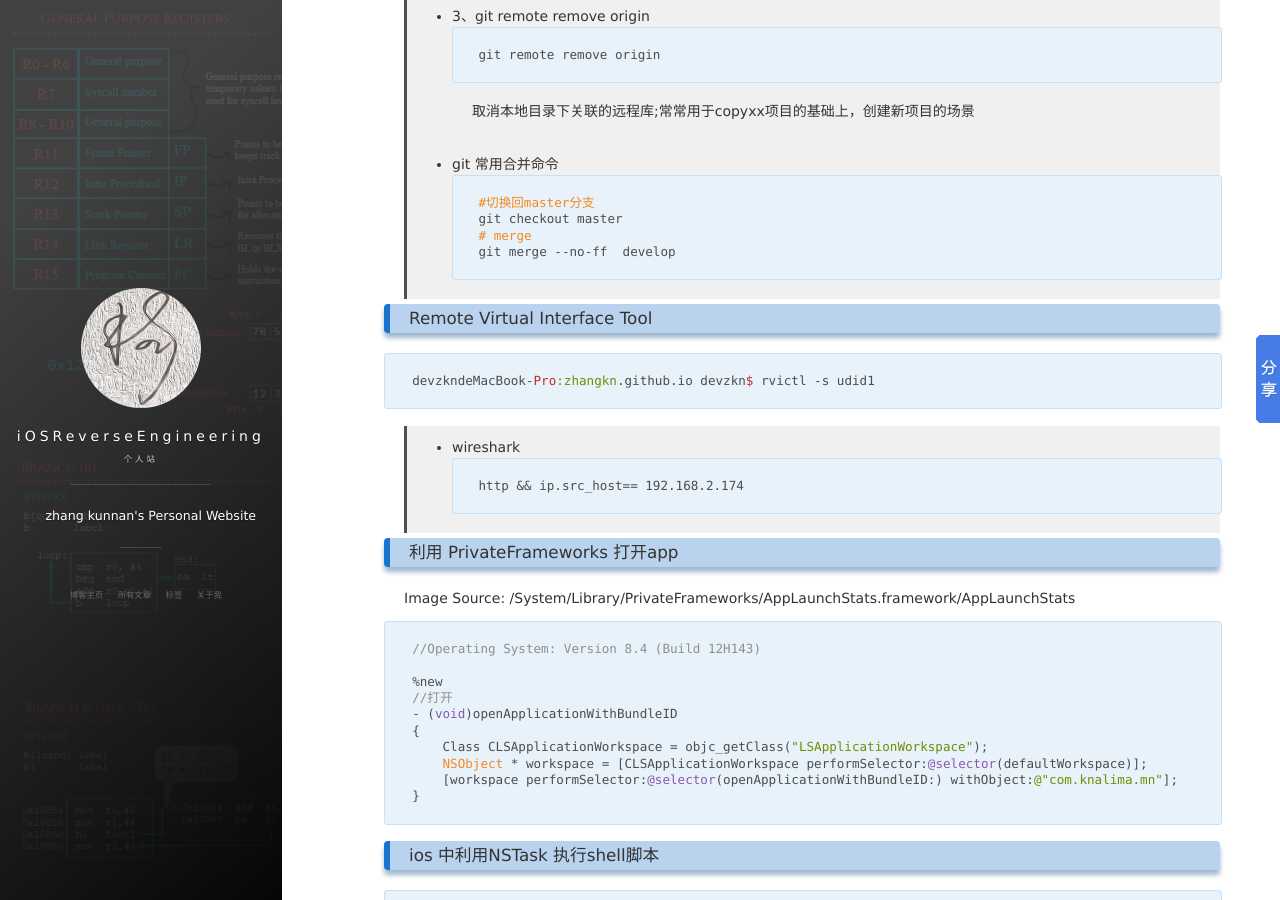
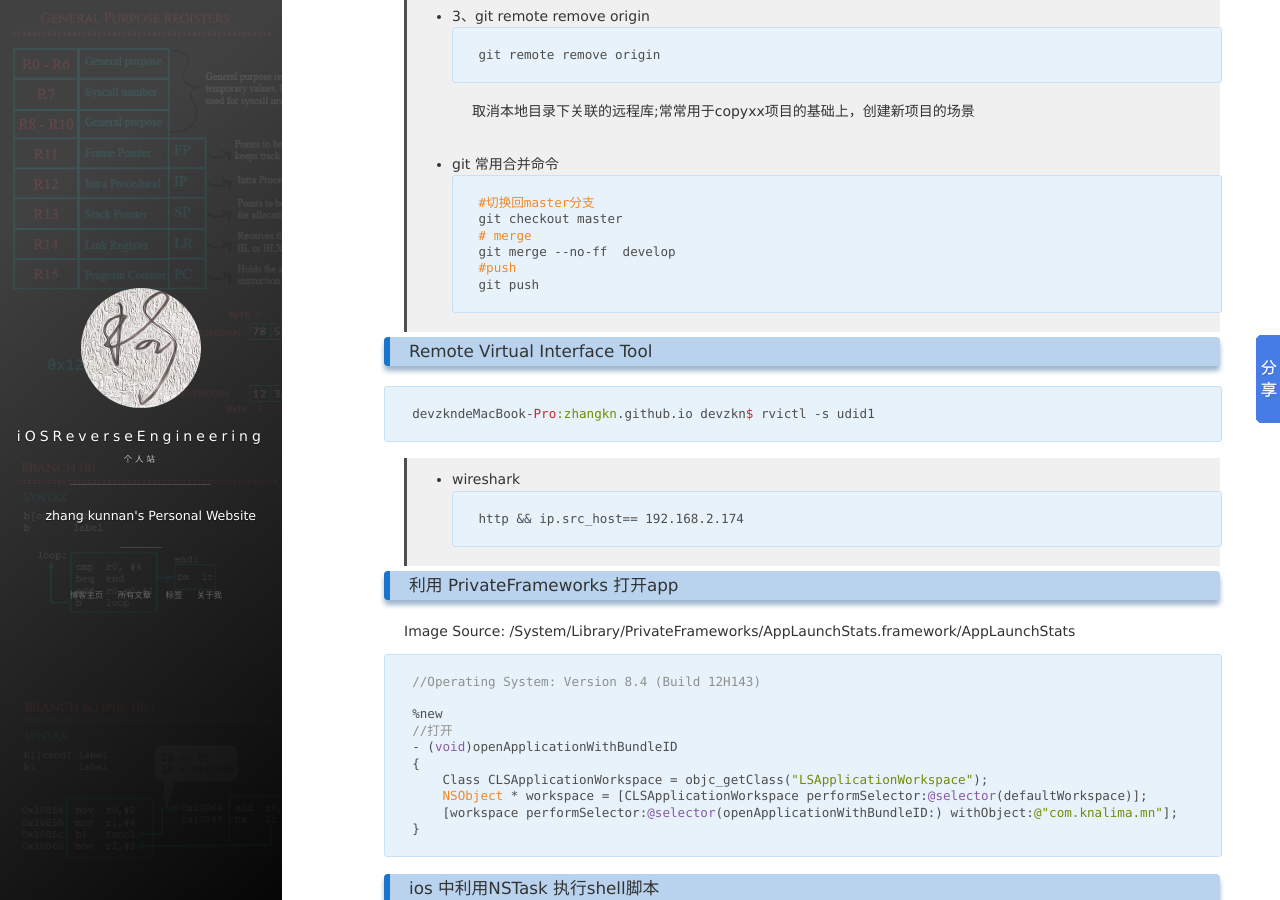
Before and after one commit to zhangkn/zhangkn.github.io, a Jekyll site: the page built from _posts/2017-12-14-usefulCommand.md, in a window 1280 px wide and 900 px high, scrolled down 2026 px. Built offline with Jekyll 4.4.1, drawn with Linux system fonts in a browser that asks for light colours; nearby versions of some CDN libraries; comment, search, counter and statistics services are not loaded.

Commit message:
usefulCommand.md

````diff
--- a/_posts/2017-12-14-usefulCommand.md
+++ b/_posts/2017-12-14-usefulCommand.md
@@ -106,6 +106,8 @@ git remote remove origin
 git checkout master
 # merge
 git merge --no-ff  develop
+#push
+git push
 ```
 
 
````
